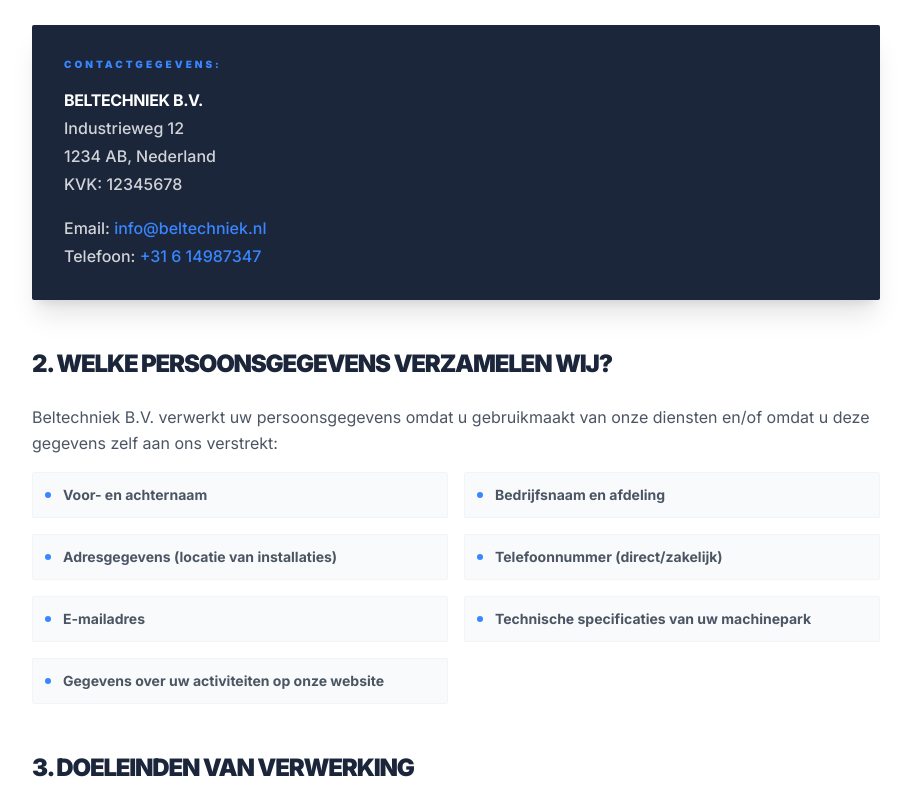
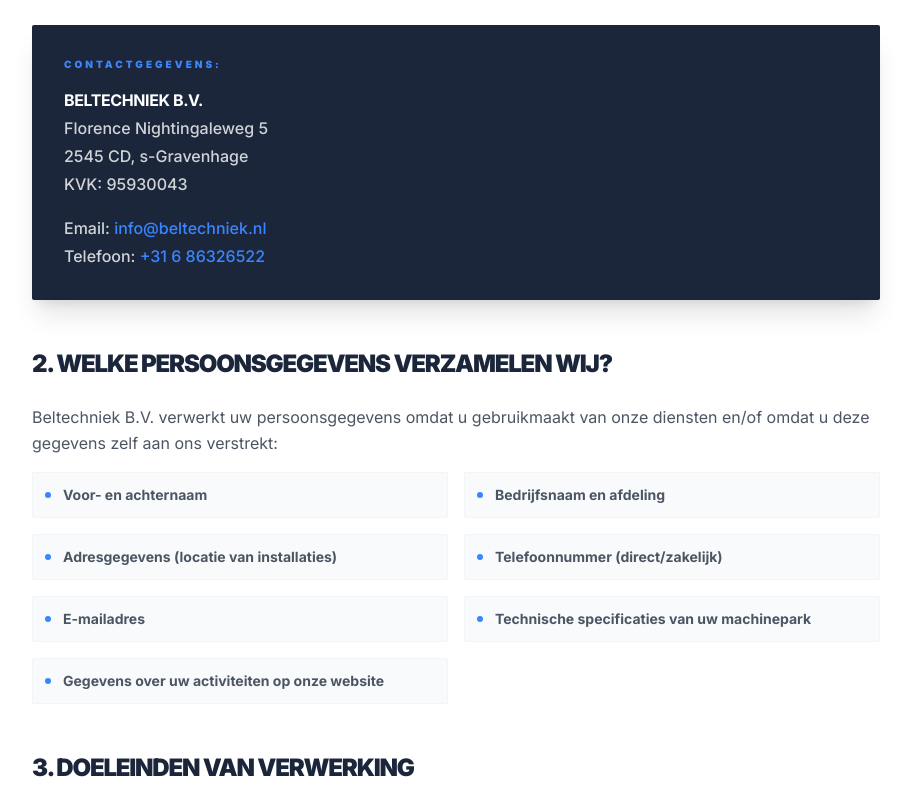
Before and after one commit to Dembezoumaa/beltechniek, a Next.js app: page /privacy in a window 1280 px wide. Shown: the part 886-1680 px from the top of the page, without its empty margins (184-1095 px from the left). Built offline with nearby package versions, Linux system fonts and the light colour scheme.

Commit message:
Update: SSL instellingen en footer content

```diff
--- a/app/algemene-voorwaarden/page.js
+++ b/app/algemene-voorwaarden/page.js
@@ -115,12 +115,12 @@
                 <div>
                   <p className="text-accent font-black uppercase tracking-widest text-[10px] mb-1">Organisatie</p>
                   <p className="text-white font-bold">Beltechniek B.V.</p>
-                  <p className="text-white/60">Industrieweg 12, 1234 AB</p>
+                  <p className="text-white/60">'s-GravenhageFlorence Nightingaleweg 5</p>
                 </div>
                 <div>
                   <p className="text-accent font-black uppercase tracking-widest text-[10px] mb-1">Direct Contact</p>
                   <p className="text-white font-bold">info@beltechniek.nl</p>
-                  <p className="text-white font-bold">+31 6 14987347</p>
+                  <p className="text-white font-bold">+31 6 86326522</p>
                 </div>
               </div>
             </div>
--- a/app/over-ons/page.js
+++ b/app/over-ons/page.js
@@ -272,7 +272,7 @@
                 Service Aanvraag
               </Link>
               <a
-                href="tel:+31614987347"
+                href="tel:+31686326522"
                 className="border border-white/20 bg-white/5 text-white px-10 py-5 font-black uppercase tracking-widest hover:bg-white/10 transition-all text-center text-sm"
               >
                 📞 Direct bellen
--- a/app/privacy/page.js
+++ b/app/privacy/page.js
@@ -36,14 +36,14 @@
                 <p className="text-accent mb-4 font-black uppercase text-[10px] tracking-[0.3em]">Contactgegevens:</p>
                 <div className="text-white/80 space-y-1 font-medium">
                   <p className="text-white font-bold uppercase tracking-tight">Beltechniek B.V.</p>
-                  <p>Industrieweg 12</p>
-                  <p>1234 AB, Nederland</p>
-                  <p>KVK: 12345678</p>
+                  <p>Florence Nightingaleweg 5</p>
+                  <p>2545 CD, s-Gravenhage</p>
+                  <p>KVK: 95930043</p>
                   <p className="pt-4">
                     Email: <a href="mailto:info@beltechniek.nl" className="text-accent hover:text-white transition-colors">info@beltechniek.nl</a>
                   </p>
                   <p>
-                    Telefoon: <a href="tel:+31614987347" className="text-accent hover:text-white transition-colors">+31 6 14987347</a>
+                    Telefoon: <a href="tel:+31686326522" className="text-accent hover:text-white transition-colors">+31 6 86326522</a>
                   </p>
                 </div>
               </div>
--- a/components/Footer.js
+++ b/components/Footer.js
@@ -68,8 +68,8 @@
                     <path strokeLinecap="round" strokeLinejoin="round" strokeWidth={2} d="M3 5a2 2 0 012-2h3.28a1 1 0 01.948.684l1.498 4.493a1 1 0 01-.502 1.21l-2.257 1.13a11.042 11.042 0 005.516 5.516l1.13-2.257a1 1 0 011.21-.502l4.493 1.498a1 1 0 01.684.949V19a2 2 0 01-2 2h-1C9.716 21 3 14.284 3 6V5z" />
                   </svg>
                 </div>
-                <a href="tel:+31614987347" className="hover:text-accent transition font-bold text-primary">
-                  +31 6 14987347
+                <a href="tel:+31686326522" className="hover:text-accent transition font-bold text-primary">
+                  +31 6 86326522
                 </a>
               </div>
 
```
Also changed, not shown: app/layout.js (+1 -1 lines).
